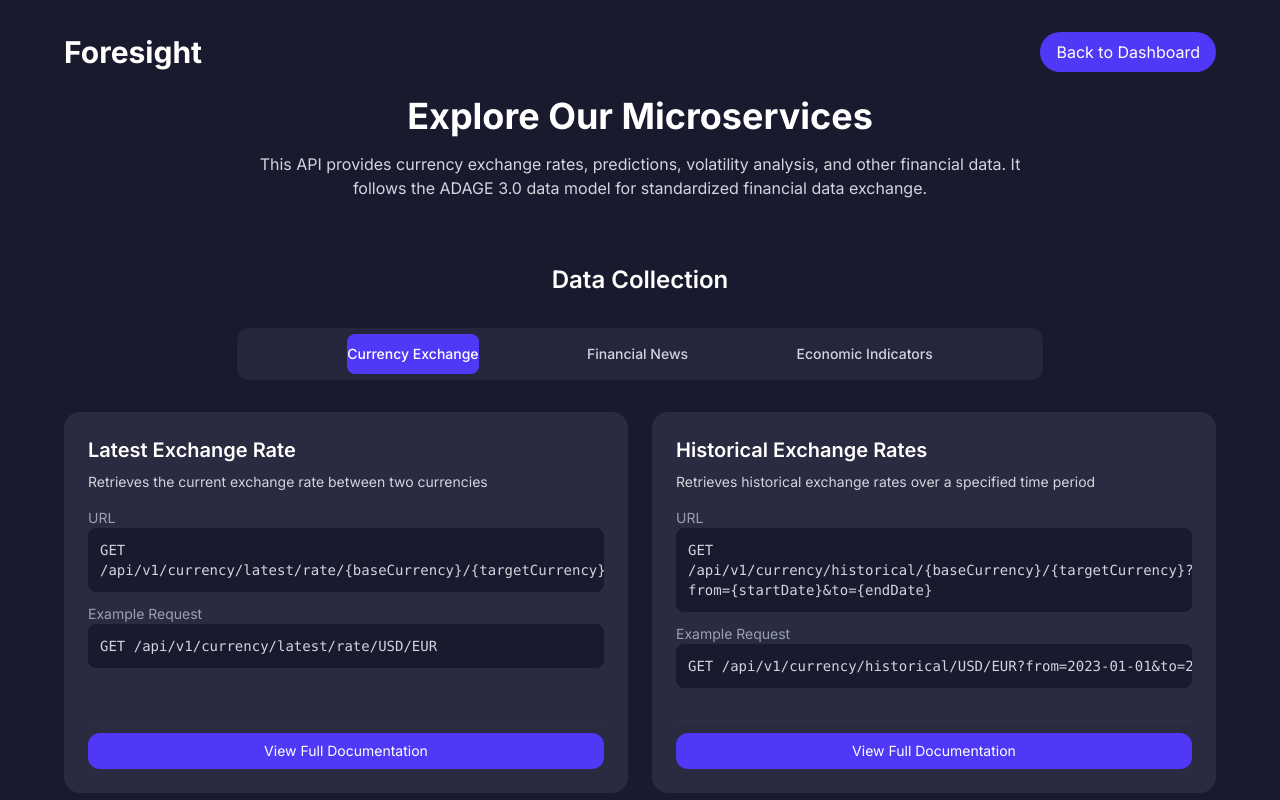
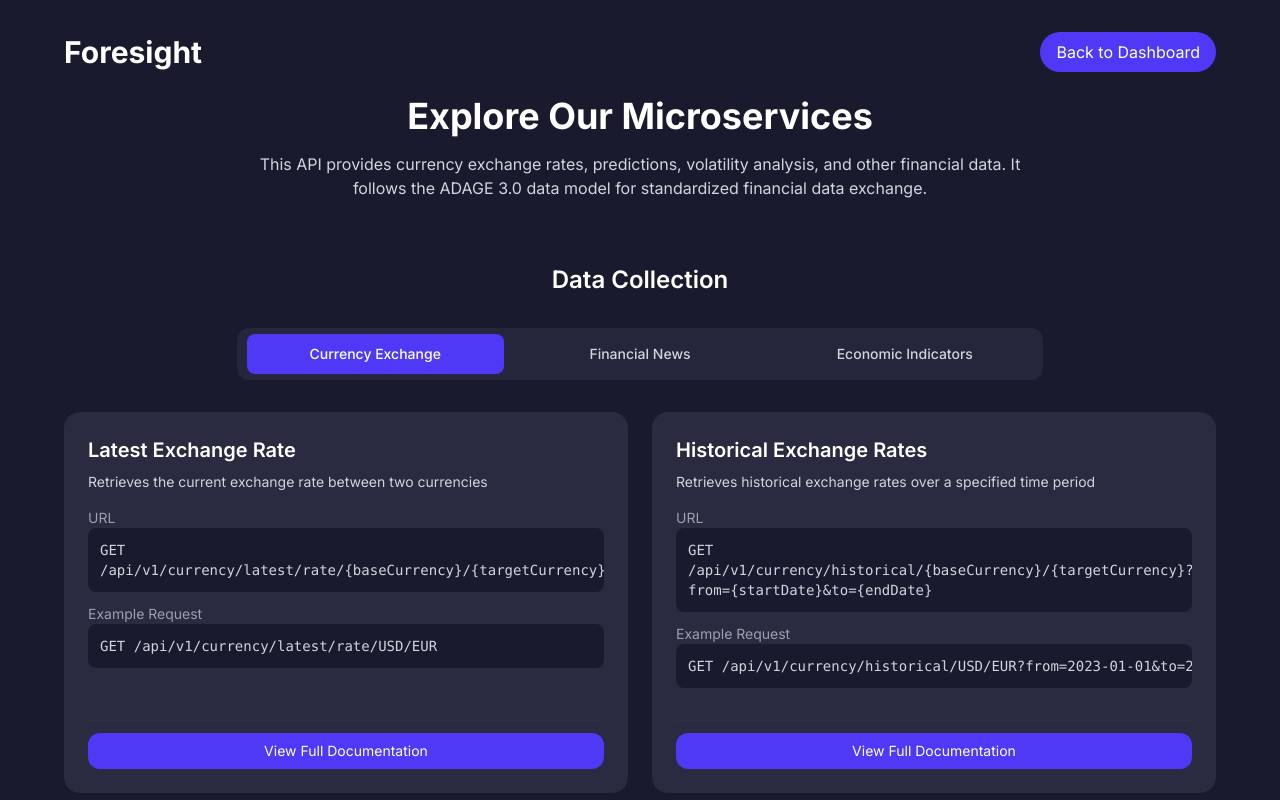
Before and after one commit to aryaman-sakthi/cews-frontend, a Next.js app: page /microservices in a window 1280 px wide. Shown: the top 800 px of the page. Built offline with nearby package versions, Linux system fonts and the light colour scheme.

Commit message:
ALPHA-77 Fixed the section taskbars

```diff
--- a/src/app/microservices/page.tsx
+++ b/src/app/microservices/page.tsx
@@ -277,26 +277,31 @@ export default function MicroservicesPage() {
             {/* Subsection tabs - with special handling for different section types */}
             <div className="flex justify-center mb-8">
               <div className="bg-[#2a2a40]/70 rounded-xl p-1.5 flex min-w-[70%] max-w-[800px]">
-                <div className="flex w-full justify-evenly">
+                <div className="flex w-full">
                   {section.subsections.map((subsection) => {
                     // Special handling based on section type
-                    let buttonClass;
-
                     if (section.id === 'data-visualization' || section.id === 'alert-system') {
-                      // For Data Visualization and Alert System - single line text with auto width
-                      buttonClass = "px-8 whitespace-nowrap"; // Auto width to fit content with nowrap
-                    } else if (section.subsections.length === 2) {
-                      // Two tabs - fixed width
-                      buttonClass = "w-40";
+                      // For Data Visualization and Alert System - center with whitespace-nowrap
+                      return (
+                        <div key={subsection} className="flex justify-center w-full">
+                          <button
+                            className={`px-8 py-2.5 rounded-lg text-sm font-medium transition-colors whitespace-nowrap ${
+                              activeSubsections[section.id] === subsection
+                                ? 'bg-indigo-600 text-white'
+                                : 'text-gray-300 hover:bg-[#3a3a50]/50'
+                            }`}
+                            onClick={() => handleSubsectionChange(section.id, subsection)}
+                          >
+                            {subsection}
+                          </button>
+                        </div>
+                      );
                     } else {
-                      // 3+ tabs - distribute evenly
-                      buttonClass = "flex-1 mx-1";
-                    }
-
-                    return (
-                      <div key={subsection} className="flex justify-center">
+                      // For Analytical Model and Data Collection - original style
+                      return (
                         <button
-                          className={`${buttonClass} py-2.5 rounded-lg text-sm font-medium transition-colors ${
+                          key={subsection}
+                          className={`flex-1 px-4 py-2.5 rounded-lg text-sm font-medium transition-colors mx-1 ${
                             activeSubsections[section.id] === subsection
                               ? 'bg-indigo-600 text-white'
                               : 'text-gray-300 hover:bg-[#3a3a50]/50'
@@ -305,8 +310,8 @@ export default function MicroservicesPage() {
                         >
                           {subsection}
                         </button>
-                      </div>
-                    );
+                      );
+                    }
                   })}
                 </div>
               </div>
```
